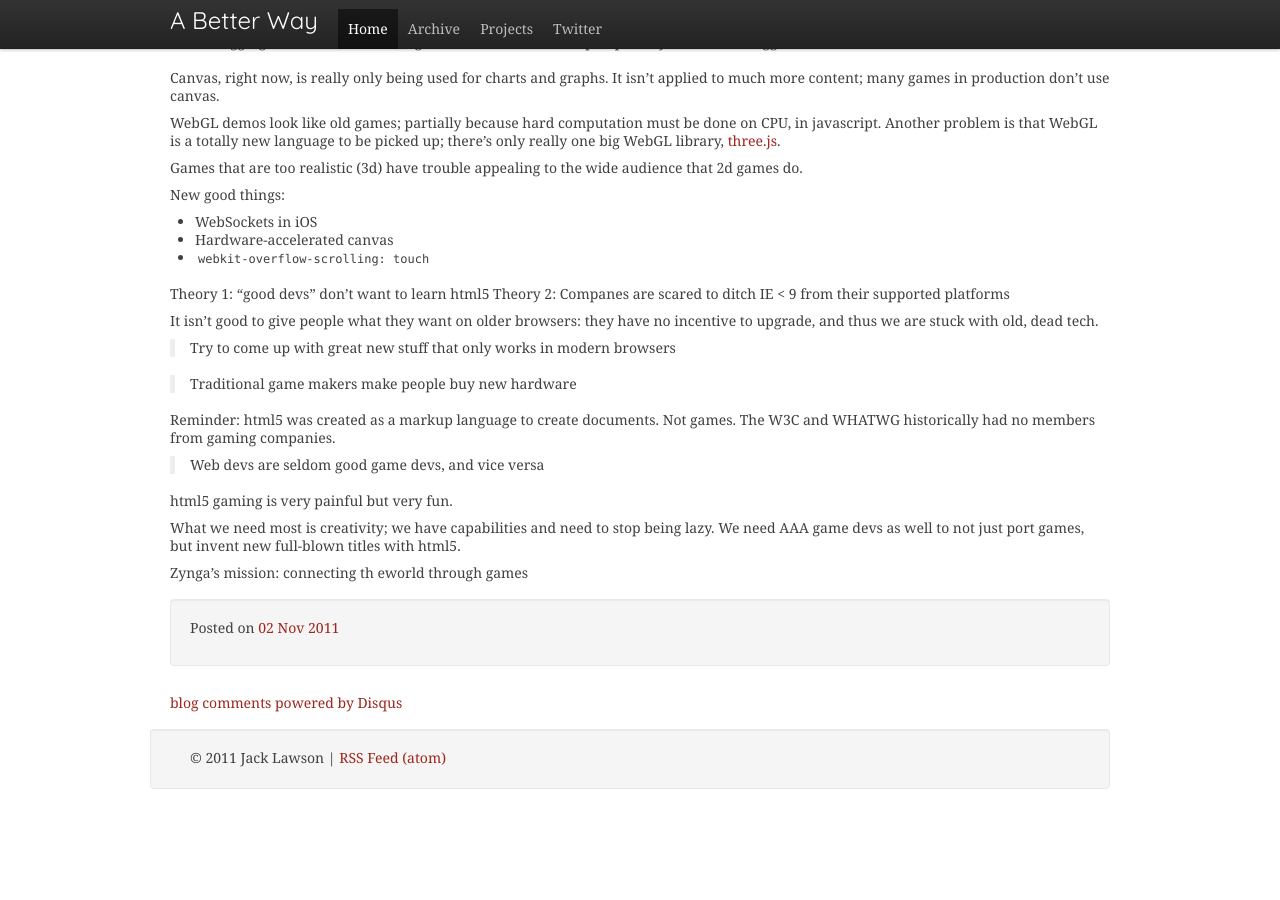
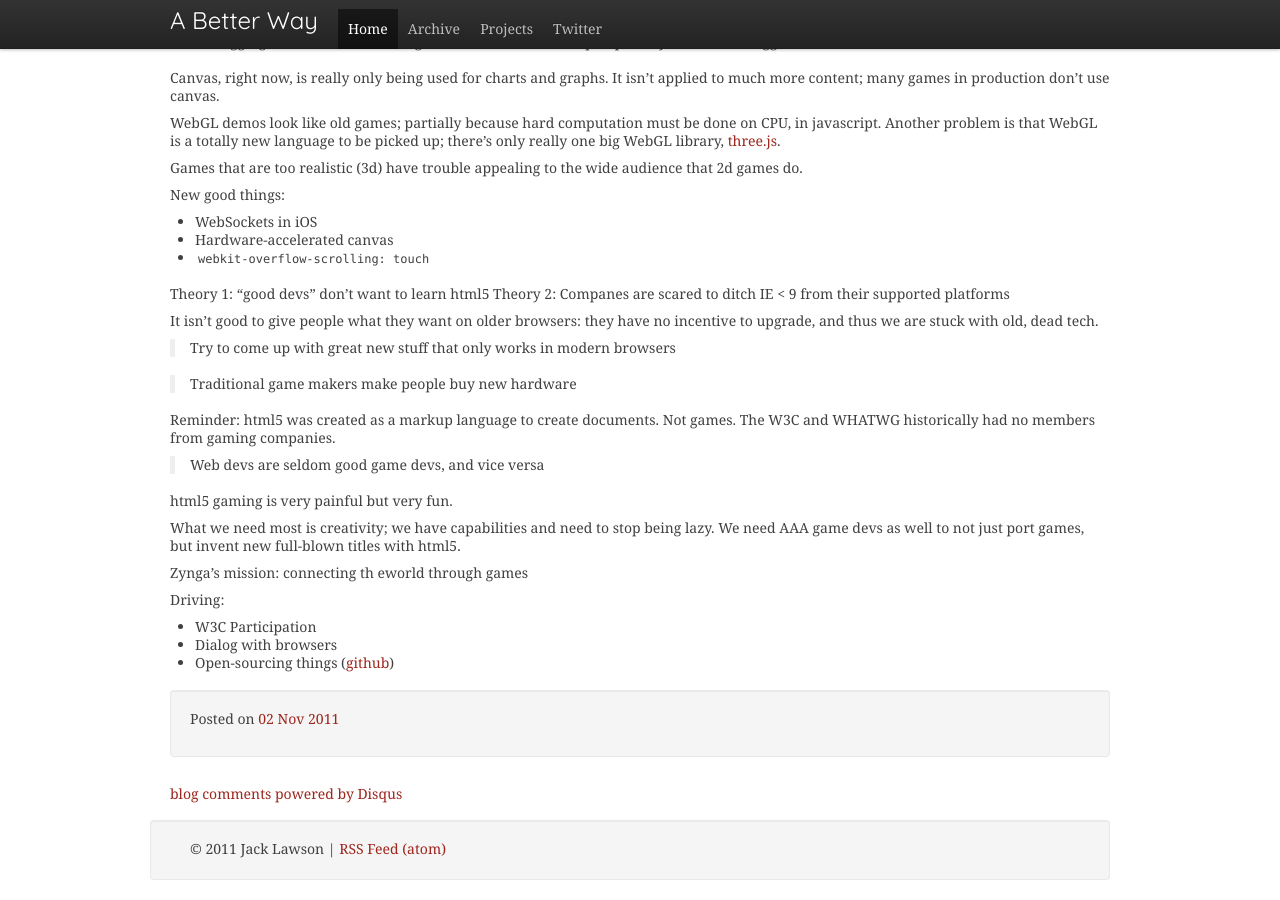
Before and after one commit to ajacksified/ajacksified.github.com, a Jekyll site: the page built from _posts/2011-11-02-new-game-conf-liveblog-2.markdown, in a window 1280 px wide and 900 px high, scrolled down 571 px. Built offline with Jekyll 4.4.1, drawn with Linux system fonts in a browser that asks for light colours; nearby versions of some CDN libraries; some web fonts are replaced; Markdown is read by kramdown in place of the engine named in the settings; comment, search, counter and statistics services are not loaded; before the commit the page ends 1380 px from its top, so only the background shows below that.

Commit message:
Day 2 - keynote

```diff
--- a/_posts/2011-11-02-new-game-conf-liveblog-2.markdown
+++ b/_posts/2011-11-02-new-game-conf-liveblog-2.markdown
@@ -87,3 +87,9 @@ lazy. We need AAA game devs as well to not just port games, but invent new
 full-blown titles with html5.
 
 Zynga's mission: connecting th eworld through games
+
+Driving:
+
+* W3C Participation
+* Dialog with browsers
+* Open-sourcing things ([github](https://github.com/zynga))
```
